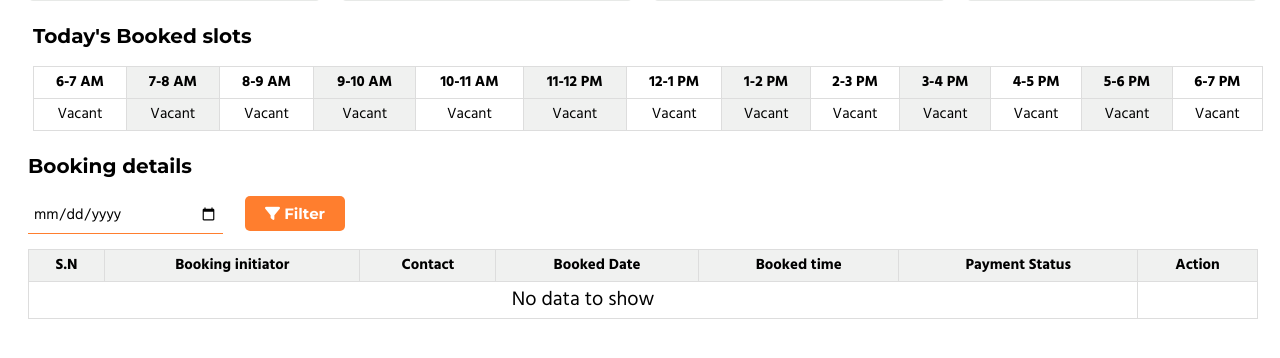
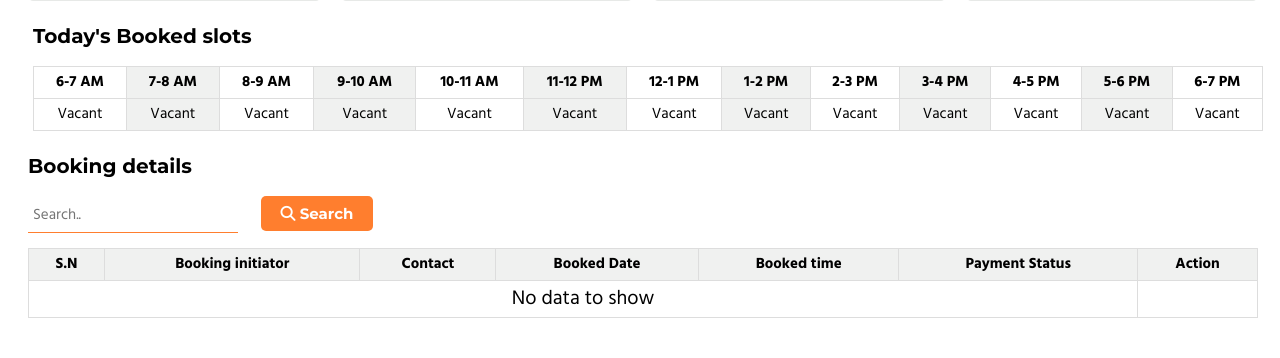
Before and after one commit to nischhal-hub/GoGoaGoal, a PHP site: page / in a window 1280 px wide. Shown: the part 309-667 px from the top of the page. Run offline with PHP 8.4, Linux system fonts and the light colour scheme; data that the repository does not hold is empty; some libraries are stand-ins or nearby versions.

Commit message:
feat: search by name or contact

```diff
--- a/pages/dashboard.php
+++ b/pages/dashboard.php
@@ -43,11 +43,11 @@ if ($result->num_rows > 0) {
 $bookedSlots = array_column($bookings, 'booking_slot');
 
 
-// FOR date filter
+// FOR search
 if ($_SERVER["REQUEST_METHOD"] == "GET") {
-    if (isset($_GET['filterDate'])) {
-        $filterDate = $_GET['filterDate'];
-        $bookedSlotQuery = "SELECT * FROM bookings WHERE booking_date = '$filterDate' ";
+    if (isset($_GET['search'])) {
+        $searchParam = $_GET['search'];
+        $bookedSlotQuery = "SELECT * FROM bookings WHERE initiator = '$searchParam' OR initiator_contact = '$searchParam'";
         $bookingsArr = [];
         $result = $conn->query($bookedSlotQuery);
         if ($result->num_rows > 0) {
@@ -152,9 +152,8 @@ $conn->close();
         <div class="filter-container">
             <form class="filter-form" action="<?php echo $_SERVER['PHP_SELF'] ?>" method="get"
                 style="width:100%; border-radius:none; box-shadow:none; padding:0;margin:0; gap:2rem;">
-                <input type="date" name="filterDate" style="width: 200px;" required>
-                <button class="primary-btn" style="margin-left:2rem;"><i
-                        class="fa-solid fa-filter"></i>&nbsp;Filter</button>
+                <input type="text" name="search" style="width: 200px;" placeholder="Search.." required>
+                <button class="primary-btn" style="margin-left:2rem;"><i class="fa-solid fa-magnifying-glass"></i>&nbsp;Search</button>
             </form>
         </div>
         <table class="booking-details-table">
```
